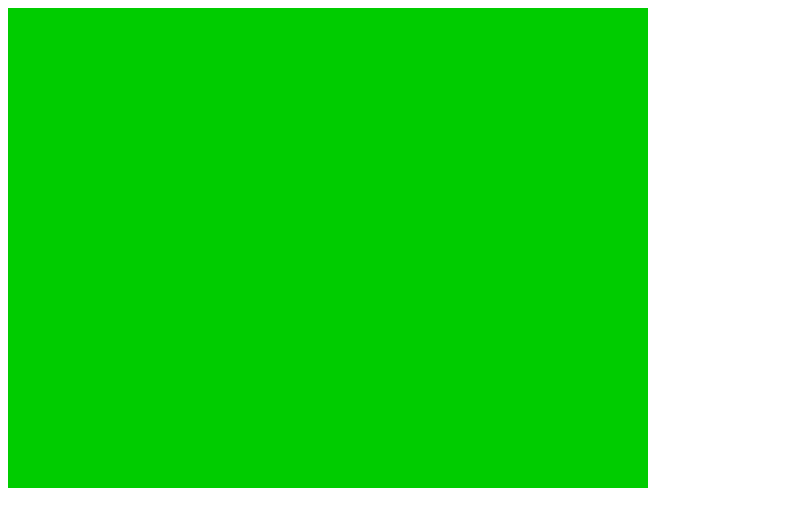
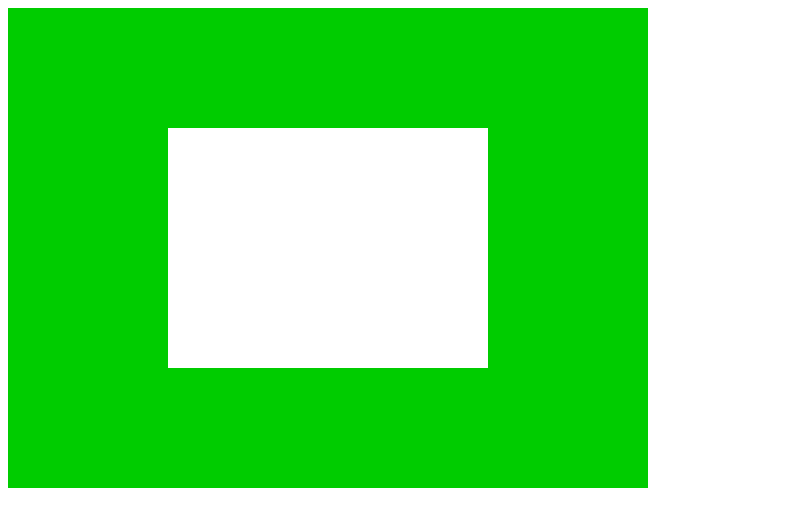
Before and after one commit to LeeXJ/220504_electron_game, an Electron app: page index.html in a window 800 px wide. Drawn offline with Linux system fonts and the light colour scheme.

Commit message:
[Figure 2-7. Running the JavaScript Objects project]

```diff
--- a/index.html
+++ b/index.html
@@ -17,6 +17,26 @@
   <!-- You can also require other files to run in this process -->
   <script src="./renderer.js"></script>
   <script type="module" src="./src/core.js"></script>
+  <script type="x-shader/x-vertex" id="VertexShader">
+    // this is the vertex shader
+    attribute vec3 aVertexPosition; // Expects one vertex position
+    // naming convention, attributes always begin with "a"
+    void main(void) {
+    // Convert the vec3 into vec4 for scan conversion and
+    // assign to gl_Position to pass vertex to the fragment shader
+    gl_Position = vec4(aVertexPosition, 1.0);
+    }
+    // End of vertex shader
+    </script>
+    <script type="x-shader/x-fragment" id="FragmentShader">
+      // this is the fragment (or pixel) shader
+      void main(void) {
+      // for every pixel called (within the square) sets
+      // constant color white with alpha-channel value of 1.0
+      gl_FragColor = vec4(1.0, 1.0, 1.0, 1.0);
+      }
+      // End of fragment/pixel shader
+      </script>
 </body>
 
 </html>
--- a/src/core.js
+++ b/src/core.js
@@ -1,3 +1,6 @@
+import * as vertexBuffer from "./vertex_buffer.js";
+import * as simpleShader from "./shader_support.js";
+
 "use strict";
 let mGL = null;
 
@@ -7,20 +10,38 @@ function getGL() {
 
 function initWebGL(htmlCanvasID) {
     let canvas = document.getElementById(htmlCanvasID);
+    // Get standard or experimental webgl and bind to the Canvas area
+    // store the results to the instance variable mGL
     mGL = canvas.getContext("webgl2") ||
         canvas.getContext("experimental-webgl2");
     if (mGL === null) {
         document.write("<br><b>WebGL 2 is not supported!</b>");
         return;
     }
-    mGL.clearColor(0.0, 0.8, 0.0, 1.0);
+    mGL.clearColor(0.0, 0.8, 0.0, 1.0); // set the color to be cleared
+    // 1. initialize buffer with vertex positions for the unit square
+    vertexBuffer.init(); // function defined in the vertex_buffer.js
+    // 2. now load and compile the vertex and fragment shaders
+    simpleShader.init("VertexShader", "FragmentShader");
+    // the two shaders are defined in the index.html file
+    // init() function is defined in shader_support.js file
 }
 
 function clearCanvas() {
     mGL.clear(mGL.COLOR_BUFFER_BIT);
 }
 
+function drawSquare() {
+    // Step A: Activate the shader
+    simpleShader.activate();
+    // Step B. draw with the above settings
+    mGL.drawArrays(mGL.TRIANGLE_STRIP, 0, 4);
+}
+
 window.onload = function () {
-    initWebGL("GLCanvas");
-    clearCanvas();
+    initWebGL("GLCanvas"); // Binds mGL context to WebGL functionality
+    clearCanvas(); // Clears the GL area
+    drawSquare(); // Draws one square
 }
+
+export { getGL }
--- /dev/null
+++ b/src/shader_support.js
@@ -0,0 +1,67 @@
+"use strict"; // Variables must be declared before used!
+import * as core from "./core.js"; // access as core module
+import * as vertexBuffer from "./vertex_buffer.js"; //vertexBuffer module
+
+let mCompiledShader = null;
+let mVertexPositionRef = null;
+
+function loadAndCompileShader(id, shaderType) {
+    let shaderSource = null, compiledShader = null;
+    // Step A: Get the shader source from index.html
+    let shaderText = document.getElementById(id);
+    shaderSource = shaderText.firstChild.textContent;
+    let gl = core.getGL();
+    // Step B: Create shader based on type: vertex or fragment
+    compiledShader = gl.createShader(shaderType);
+    // Step C: Compile the created shader
+    gl.shaderSource(compiledShader, shaderSource);
+    gl.compileShader(compiledShader);
+    // Step D: check for errors and return results (null if error)
+    // The log info is how shader compilation errors are displayed.
+    // This is useful for debugging the shaders.
+    if (!gl.getShaderParameter(compiledShader, gl.COMPILE_STATUS)) {
+        throw new Error("A shader compiling error occurred: " +
+            gl.getShaderInfoLog(compiledShader));
+    }
+    return compiledShader;
+}
+
+function init(vertexShaderID, fragmentShaderID) {
+    let gl = core.getGL();
+    // Step A: load and compile vertex and fragment shaders
+    let vertexShader = loadAndCompileShader(vertexShaderID,
+        gl.VERTEX_SHADER);
+    let fragmentShader = loadAndCompileShader(fragmentShaderID,
+        gl.FRAGMENT_SHADER);
+    // Step B: Create and link the shaders into a program.
+    mCompiledShader = gl.createProgram();
+    gl.attachShader(mCompiledShader, vertexShader);
+    gl.attachShader(mCompiledShader, fragmentShader);
+    gl.linkProgram(mCompiledShader);
+    // Step C: check for error
+    if (!gl.getProgramParameter(mCompiledShader, gl.LINK_STATUS)) {
+        throw new Error("Error linking shader");
+        return null;
+    }
+    // Step D: Gets reference to aVertexPosition attribute in the shader
+    mVertexPositionRef = gl.getAttribLocation(mCompiledShader,
+        "aVertexPosition");
+}
+
+function activate() {
+    // Step A: access to the webgl context
+    let gl = core.getGL();
+    // Step B: identify the compiled shader to use
+    gl.useProgram(mCompiledShader);
+    // Step C: bind vertex buffer to attribute defined in vertex shader
+    gl.bindBuffer(gl.ARRAY_BUFFER, vertexBuffer.get());
+    gl.vertexAttribPointer(this.mVertexPositionRef,
+        3, // each element is a 3-float (x,y.z)
+        gl.FLOAT, // data type is FLOAT
+        false, // if the content is normalized vectors
+        0, // number of bytes to skip in between elements
+        0); // offsets to the first element
+    gl.enableVertexAttribArray(this.mVertexPositionRef);
+}
+
+export { init, activate }
--- /dev/null
+++ b/src/vertex_buffer.js
@@ -0,0 +1,28 @@
+"use strict";
+import * as core from "./core.js";
+
+let mGLVertexBuffer = null;
+
+function get() {
+    return mGLVertexBuffer;
+}
+
+let mVerticesOfSquare = [
+    0.5, 0.5, 0.0,
+    -0.5, 0.5, 0.0,
+    0.5, -0.5, 0.0,
+    -0.5, -0.5, 0.0
+];
+
+function init() {
+    let gl = core.getGL();
+    // Step A: Create a buffer on the gl context for our vertex positions
+    mGLVertexBuffer = gl.createBuffer();
+    // Step B: Activate vertexBuffer
+    gl.bindBuffer(gl.ARRAY_BUFFER, mGLVertexBuffer);
+    // Step C: Loads mVerticesOfSquare into the vertexBuffer
+    gl.bufferData(gl.ARRAY_BUFFER,
+        new Float32Array(mVerticesOfSquare), gl.STATIC_DRAW);
+}
+
+export { init, get }
```
